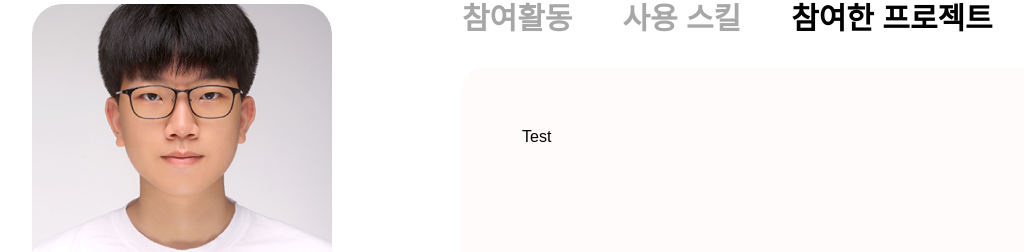
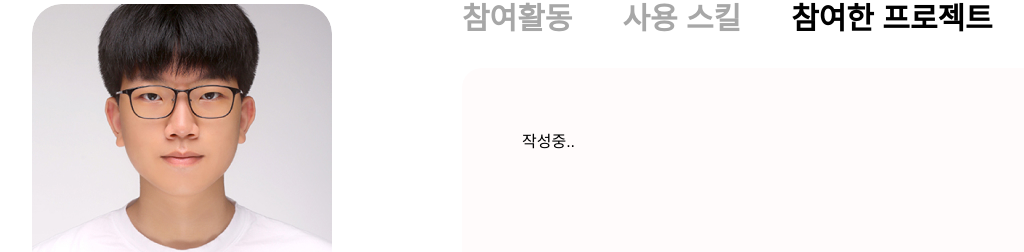
Before and after one commit to kimkh05/Portfolio2023, a Next.js app: page /project in a window 1280 px wide. Shown: the part 86-338 px from the top of the page, without its empty margins (8-1032 px from the left). Built offline with nearby package versions, Linux system fonts and the light colour scheme; a web font is replaced by a local one.

Commit message:
fix: doing

```diff
--- a/pages/project.tsx
+++ b/pages/project.tsx
@@ -5,7 +5,7 @@ import { PageList } from '@/utils/constants/pagelist';
 const Project = () => {
   return (
     <Frame status="참여한 프로젝트">
-      <span>Test</span>
+      <span>작성중..</span>
     </Frame>
   );
 };
```
